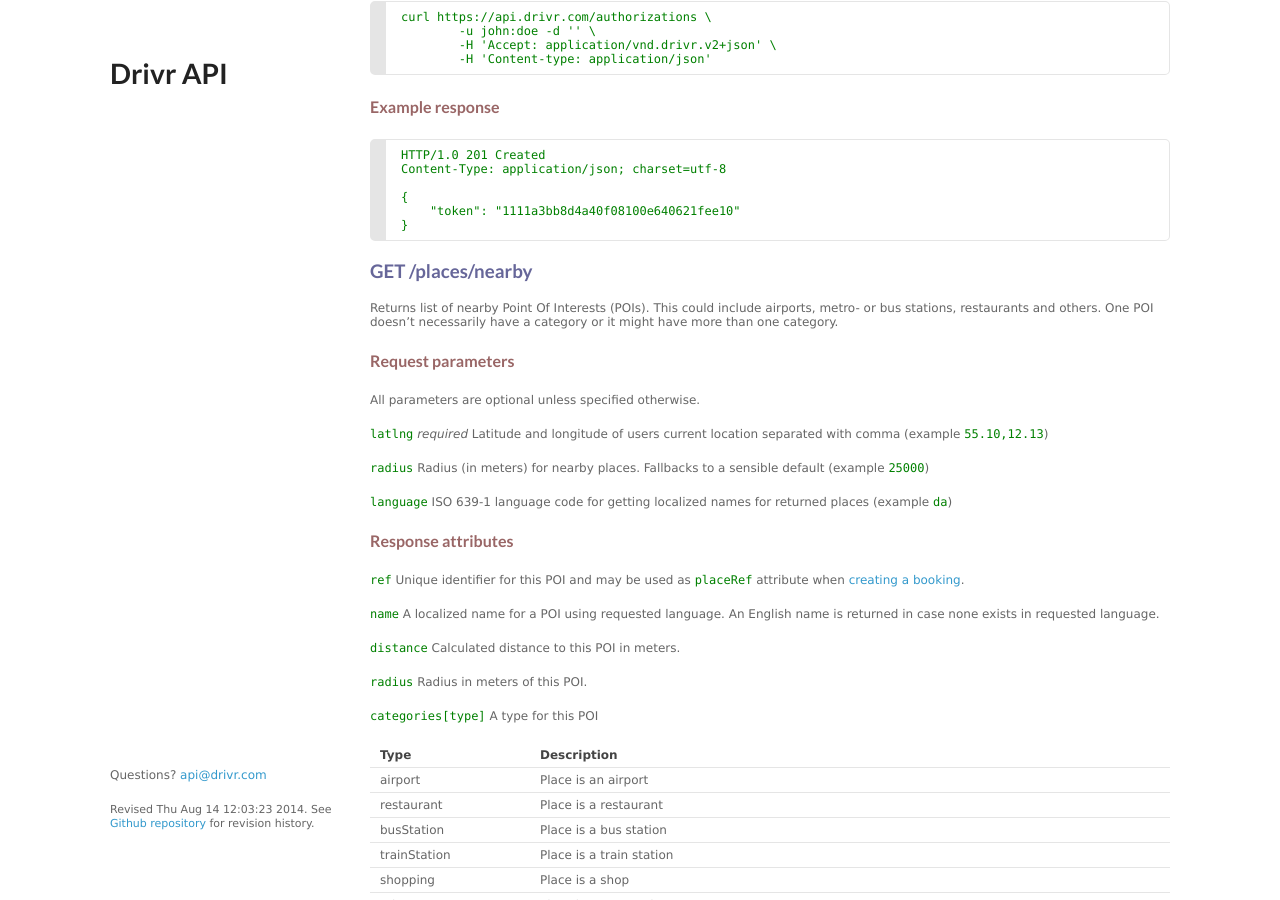
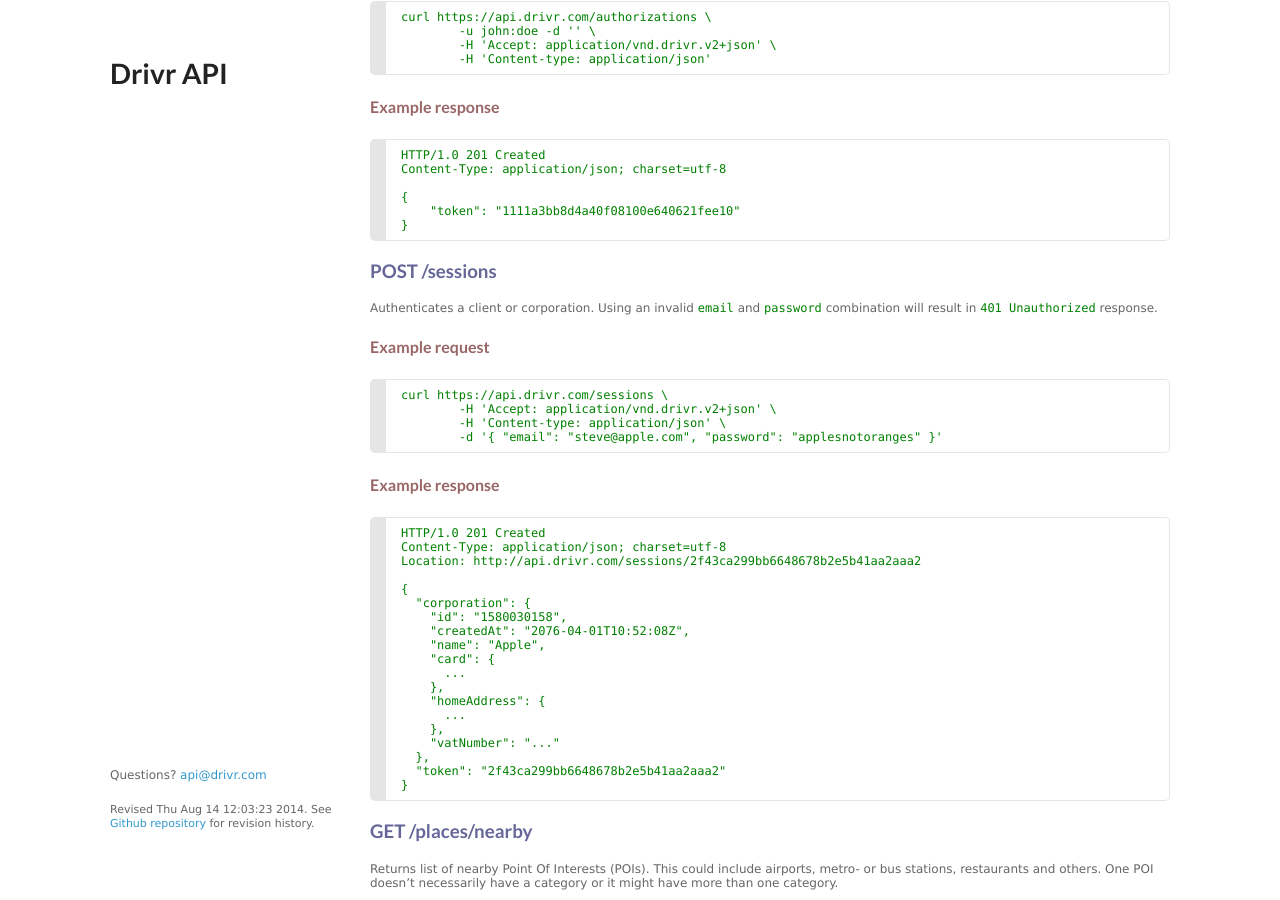
Before and after one commit to clickataxi/api-documentation, a Jekyll site: the page built from index.md, in a window 1280 px wide and 900 px high, scrolled down 1510 px. Built offline with Jekyll 4.4.1, drawn with Linux system fonts in a browser that asks for light colours; Markdown is read by kramdown in place of the engine named in the settings.

Commit message:
Adds documentation for /sessions

```diff
--- a/index.md
+++ b/index.md
@@ -83,6 +83,40 @@
 
 	{
 	    "token": "1111a3bb8d4a40f08100e640621fee10"
+	}
+
+
+### <a id="sessions" href="#sessions">POST /sessions</a>
+
+Authenticates a client or corporation. Using an invalid `email` and `password` combination will result in `401 Unauthorized` response.
+
+#### Example request
+
+	curl https://api.drivr.com/sessions \
+		-H 'Accept: application/vnd.drivr.v2+json' \
+		-H 'Content-type: application/json' \
+		-d '{ "email": "steve@apple.com", "password": "applesnotoranges" }'
+
+#### Example response
+
+	HTTP/1.0 201 Created
+	Content-Type: application/json; charset=utf-8
+	Location: http://api.drivr.com/sessions/2f43ca299bb6648678b2e5b41aa2aaa2
+
+	{
+	  "corporation": {
+	    "id": "1580030158",
+	    "createdAt": "2076-04-01T10:52:08Z",
+	    "name": "Apple",
+	    "card": {
+	      ...
+	    },
+	    "homeAddress": {
+	      ...
+	    },
+	    "vatNumber": "..."
+	  },
+	  "token": "2f43ca299bb6648678b2e5b41aa2aaa2"
 	}
 
 
```
